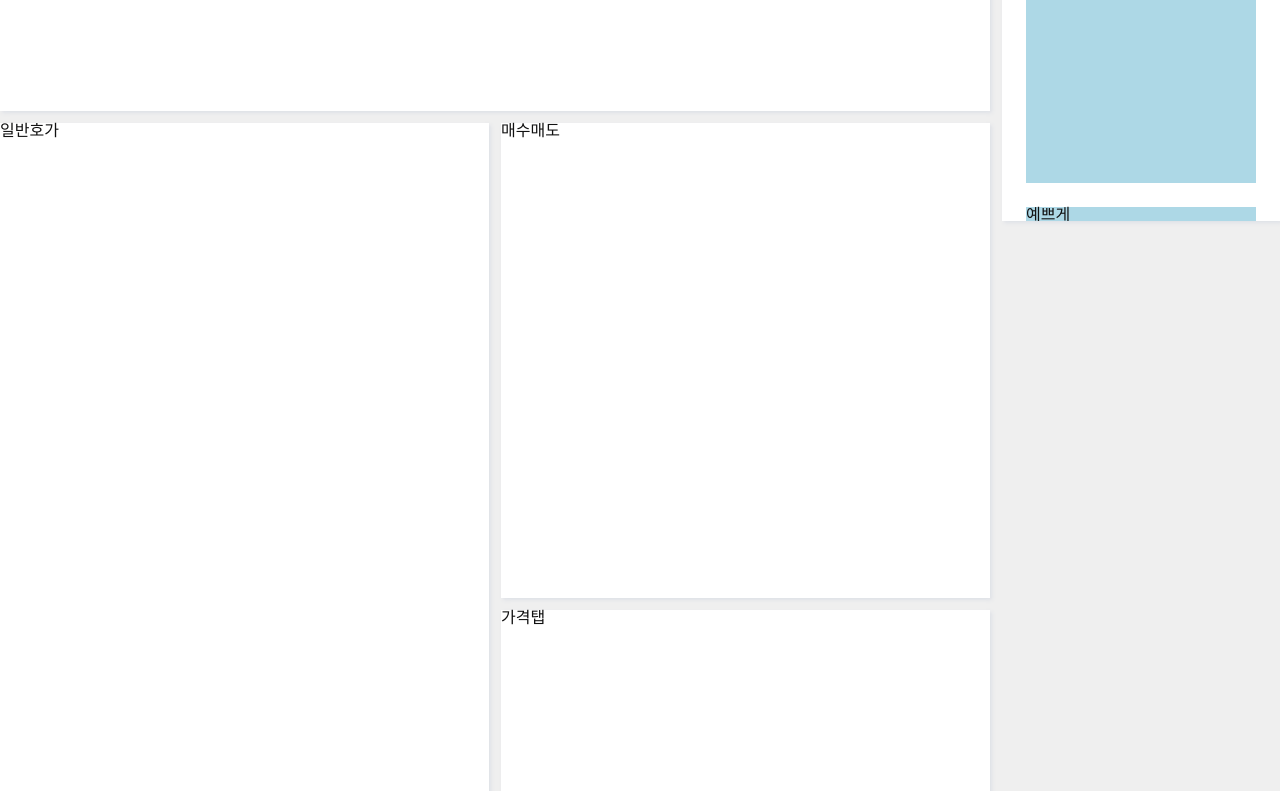
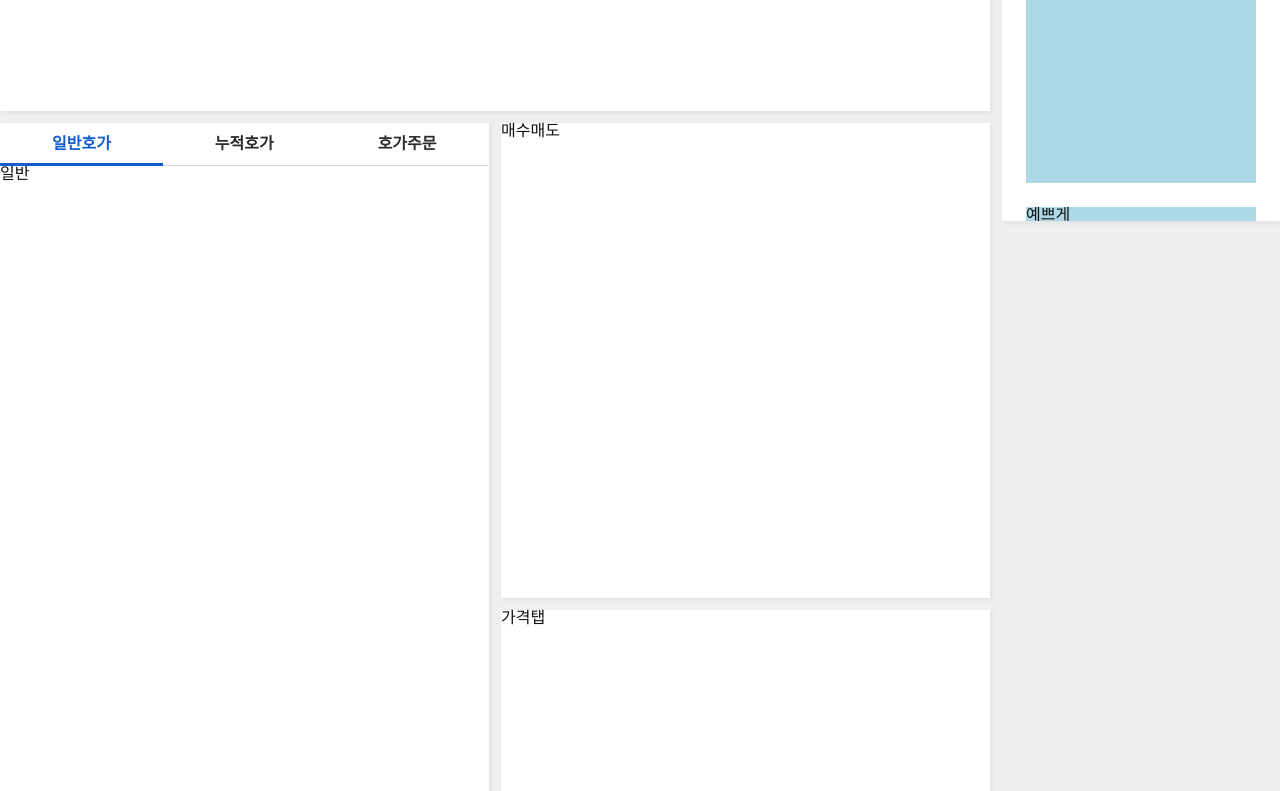
Before and after one commit to jexnjeux/upbit-project, a React (Create React App) app: page / in a window 1280 px wide. Shown: the part 569-1360 px from the top of the page. Built offline with nearby package versions, Linux system fonts and the light colour scheme.

Commit message:
[장주희] price 컴포넌트 메뉴탭 레이아웃 완성

```diff
--- /dev/null
+++ b/src/Components/Price/Components/Cumulative.js
@@ -0,0 +1,13 @@
+import React from "react";
+import styled from "styled-components";
+
+function Cumulative() {
+  return <WrapCumulative>누적</WrapCumulative>;
+}
+
+export default Cumulative;
+
+const WrapCumulative = styled.div`
+  width: 100%;
+  height: 100%;
+`;
--- /dev/null
+++ b/src/Components/Price/Components/General.js
@@ -0,0 +1,13 @@
+import React from "react";
+import styled from "styled-components";
+
+function General() {
+  return <WrapGeneral>일반</WrapGeneral>;
+}
+
+export default General;
+
+const WrapGeneral = styled.div`
+  width: 100%;
+  height: 100%;
+`;
--- /dev/null
+++ b/src/Components/Price/Components/Order.js
@@ -0,0 +1,13 @@
+import React from "react";
+import styled from "styled-components";
+
+function Order() {
+  return <WrapOrder>주문</WrapOrder>;
+}
+
+export default Order;
+
+const WrapOrder = styled.div`
+  width: 100%;
+  height: 100%;
+`;
--- a/src/Components/Price/Price.js
+++ b/src/Components/Price/Price.js
@@ -1,8 +1,35 @@
-import React from "react";
+import React, { useState } from "react";
+import General from "./Components/General";
+import Cumulative from "./Components/Cumulative";
+import Order from "./Components/Order";
 import styled from "styled-components";
 
 function Price() {
-  return <Fragment>일반호가</Fragment>;
+  const [current, setCurrent] = useState(0);
+
+  const handleClickCurrent = (index) => {
+    setCurrent(index);
+  };
+
+  return (
+    <Fragment>
+      <MenuTabs>
+        {MENUTAB.map((el, index) => {
+          return (
+            <MenuList
+              key={index}
+              index={index}
+              clickIndex={current}
+              onClick={() => handleClickCurrent(index)}
+            >
+              {el.title}
+            </MenuList>
+          );
+        })}
+      </MenuTabs>
+      <WrapMenuContent>{CONTENT[current]}</WrapMenuContent>
+    </Fragment>
+  );
 }
 
 export default Price;
@@ -14,3 +41,51 @@ const Fragment = styled.div`
   background-color: white;
   box-shadow: 2px 2px 4px #dee1e7;
 `;
+
+const MenuTabs = styled.div`
+  height: 43px;
+`;
+
+const MenuList = styled.li`
+  display: inline-block;
+  width: 33.3%;
+  height: 100%;
+  padding-top: 13px;
+  list-style: none;
+  text-align: center;
+  color: ${({ index, clickIndex }) =>
+    index === clickIndex ? "#115dcb" : "#2b2b2b"};
+  font-weight: bolder;
+  border-bottom: ${({ index, clickIndex }) =>
+    index === clickIndex ? "3px solid #115dcb" : "1px solid #d4d6dc"};
+  :hover {
+    text-decoration: underline;
+    cursor: pointer;
+  }
+`;
+
+const WrapMenuContent = styled.div`
+  width: 100%;
+  height: 753px;
+`;
+
+const MENUTAB = [
+  {
+    id: 1,
+    title: "일반호가",
+  },
+  {
+    id: 2,
+    title: "누적호가",
+  },
+  {
+    id: 3,
+    title: "호가주문",
+  },
+];
+
+const CONTENT = {
+  0: <General />,
+  1: <Cumulative />,
+  2: <Order />,
+};
```
